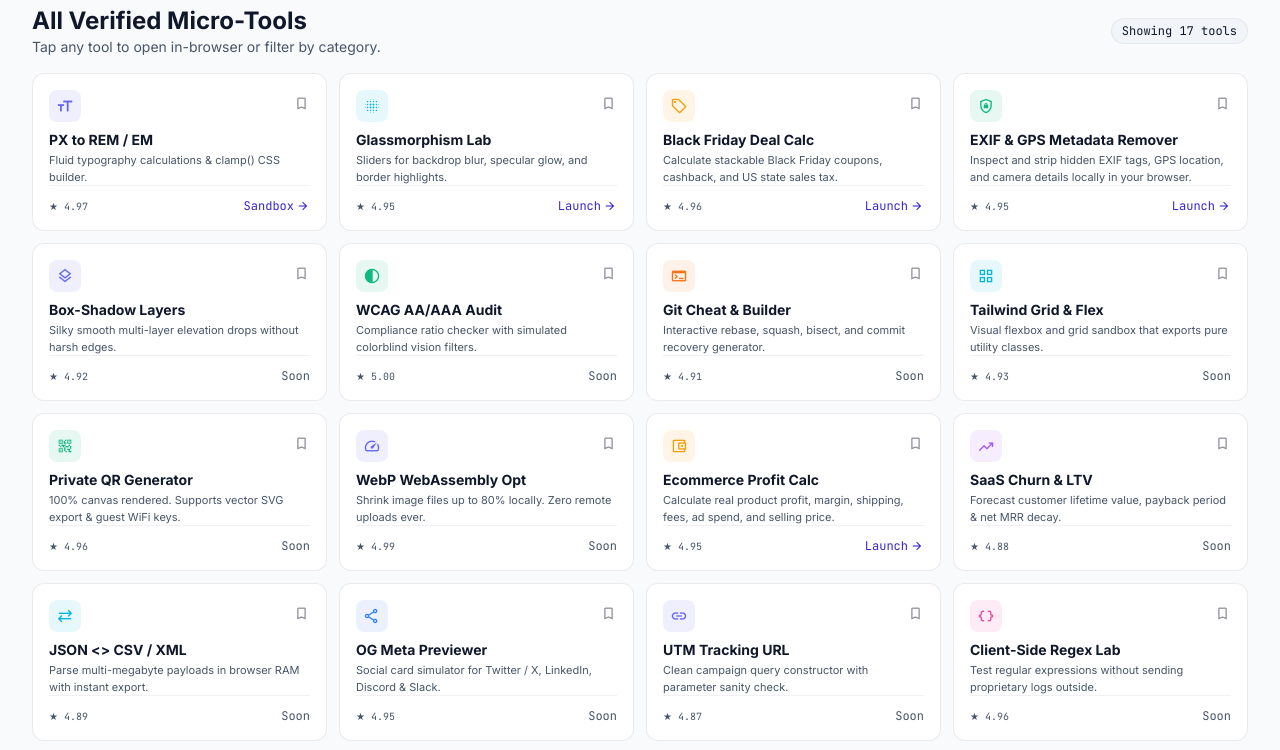
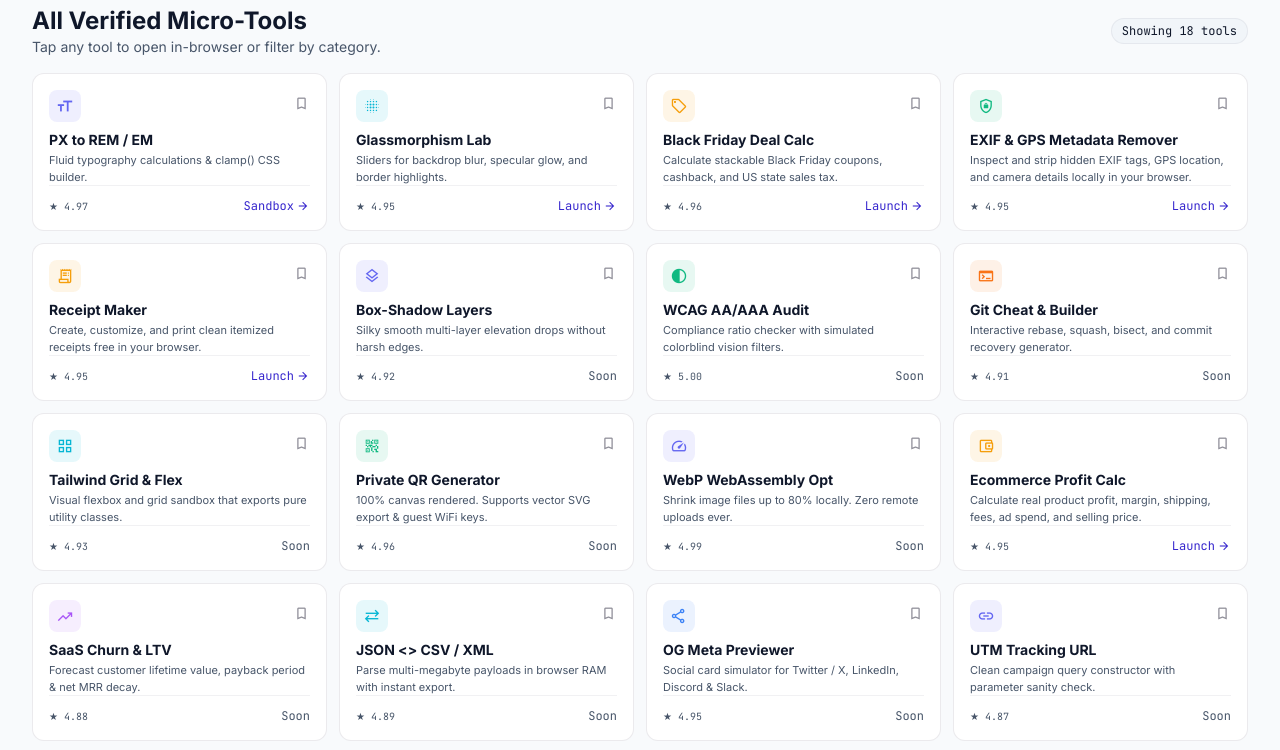
Before and after one commit to fiaz327/craft, a plain HTML site: page index.html in a window 1280 px wide. Shown: the part 935-1685 px from the top of the page. Drawn offline with nearby package versions, Linux system fonts and the light colour scheme.

Commit message:
Update index.html

```diff
--- a/index.html
+++ b/index.html
@@ -664,6 +664,32 @@
   </a>
 </article>
 
+          <!-- Tool: Receipt Maker -->
+<article class="tool-card bg-surface-container-low border border-outline/15 rounded-xl p-3 sm:p-4 flex flex-col justify-between shadow-xs hover:border-primary/50 hover:shadow-md transition-all group" data-cat="utility" data-tool-id="tool-receipt-maker" data-keywords="receipt maker free online receipt generator invoice bill print pdf template">
+  <a href="https://divcraft.online/receipt-maker.html" class="flex flex-col justify-between h-full w-full">
+    <div class="flex flex-col gap-2">
+      <div class="flex items-center justify-between">
+        <div class="w-8 h-8 rounded-lg bg-amber-500/10 text-amber-500 flex items-center justify-center">
+          <span class="material-symbols-outlined text-[18px]" aria-hidden="true">receipt_long</span>
+        </div>
+        <button type="button" aria-label="Bookmark Tool" class="bookmark-btn text-on-surface-variant/60 hover:text-primary transition-colors" data-tool-id="tool-receipt-maker" data-tool-title="Receipt Maker" onclick="event.preventDefault(); event.stopPropagation();">
+          <span class="material-symbols-outlined text-[17px]" aria-hidden="true">bookmark</span>
+        </button>
+      </div>
+      <div>
+        <h3 class="font-bold text-xs sm:text-sm text-on-surface group-hover:text-primary transition-colors leading-tight">Receipt Maker</h3>
+        <p class="text-[11px] text-on-surface-variant line-clamp-2 mt-0.5">Create, customize, and print clean itemized receipts free in your browser.</p>
+      </div>
+    </div>
+    <div class="flex items-center justify-between pt-3 mt-auto border-t border-outline/10">
+      <span class="text-[10px] font-mono text-on-surface-variant">★ 4.95</span>
+      <span class="inline-flex items-center gap-0.5 text-xs font-mono text-primary group-hover:translate-x-0.5 transition-transform">
+        Launch <span class="material-symbols-outlined text-[14px]" aria-hidden="true">arrow_forward</span>
+      </span>
+    </div>
+  </a>
+</article>
+
           <!-- Tool 4: Box Shadow Multi-Layer -->
           <article class="tool-card bg-surface-container-low border border-outline/15 rounded-xl p-3 sm:p-4 flex flex-col justify-between shadow-xs hover:border-primary/50 hover:shadow-md transition-all group" data-cat="css" data-tool-id="tool-box-shadow" data-keywords="box shadow multi layer smooth shadows ambient elevation css drop shadow">
             <div class="flex flex-col gap-2">
```
